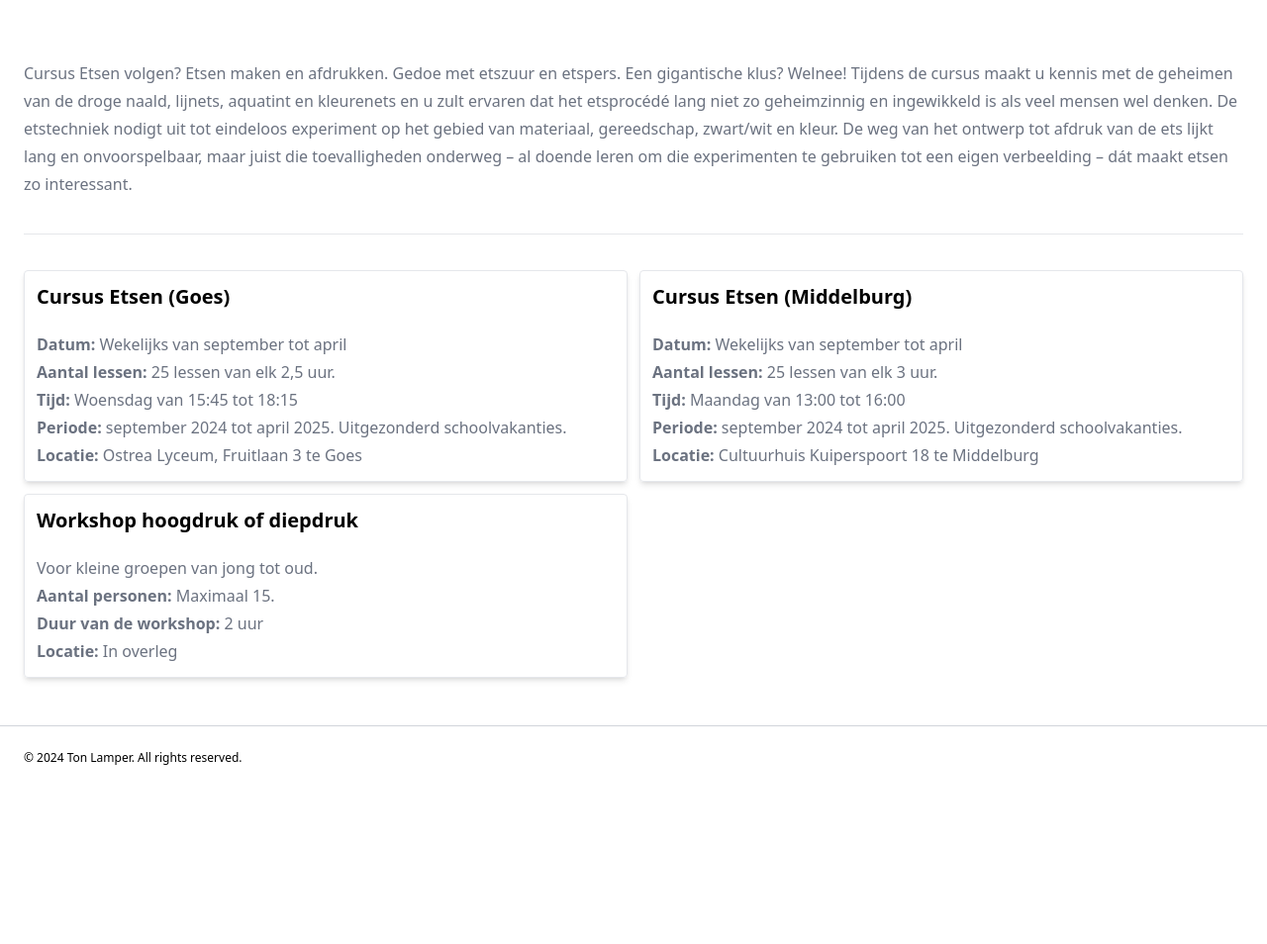
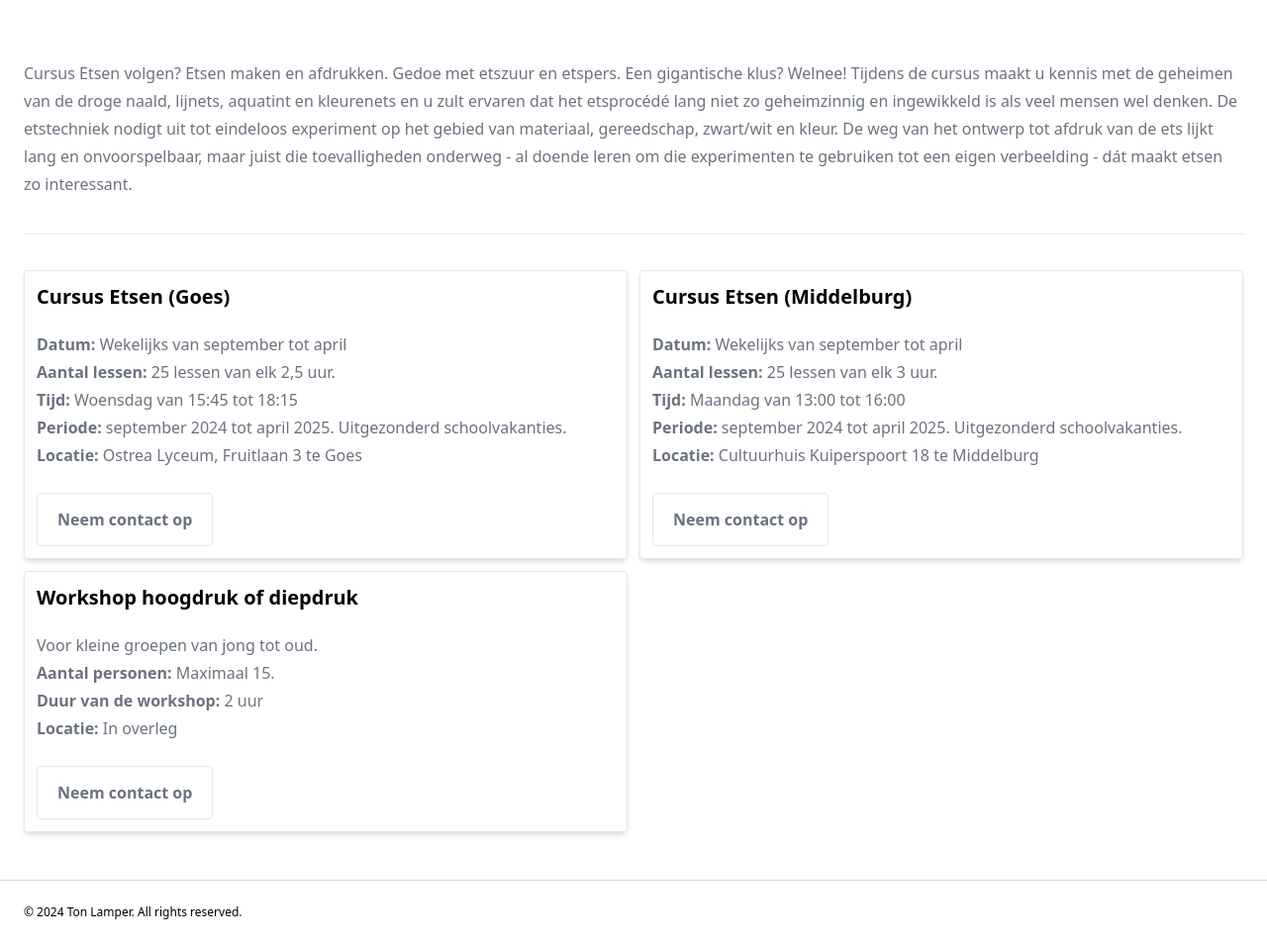
Before and after one commit to savonije/tonlamper.nl, an Astro site: page /cursussen in a window 1280 px wide. Shown: the part 108-1062 px from the top of the page at 99% size. Before the commit the page ends 906 px from the top, so only its background shows below. Built offline with nearby package versions, Linux system fonts and the light colour scheme; Astro itself is replaced by a stand-in of ours.

Commit message:
feat: cursus page contact buttons

```diff
--- a/src/pages/cursussen.astro
+++ b/src/pages/cursussen.astro
@@ -9,8 +9,8 @@ import Layout from '@layouts/Layout.astro'
 		aquatint en kleurenets en u zult ervaren dat het etsprocédé lang niet zo geheimzinnig en
 		ingewikkeld is als veel mensen wel denken. De etstechniek nodigt uit tot eindeloos experiment op
 		het gebied van materiaal, gereedschap, zwart/wit en kleur. De weg van het ontwerp tot afdruk van
-		de ets lijkt lang en onvoorspelbaar, maar juist die toevalligheden onderweg – al doende leren om
-		die experimenten te gebruiken tot een eigen verbeelding – dát maakt etsen zo interessant.
+		de ets lijkt lang en onvoorspelbaar, maar juist die toevalligheden onderweg - al doende leren om
+		die experimenten te gebruiken tot een eigen verbeelding - dát maakt etsen zo interessant.
 	</p>
 
 	<hr class="my-9" />
@@ -23,6 +23,12 @@ import Layout from '@layouts/Layout.astro'
 			<p><strong>Tijd:</strong> Woensdag van 15:45 tot 18:15</p>
 			<p><strong>Periode:</strong> september 2024 tot april 2025. Uitgezonderd schoolvakanties.</p>
 			<p><strong>Locatie:</strong> Ostrea Lyceum, Fruitlaan 3 te Goes</p>
+
+			<a
+				class="btn mt-6"
+				href="mailto:info@tonlamper.nl?subject=Interesse cursus&body=Graag zou ik meer informatie willen ontvangen over de cursus etsen te Goes."
+				>Neem contact op</a
+			>
 		</div>
 
 		<div class="course">
@@ -32,6 +38,12 @@ import Layout from '@layouts/Layout.astro'
 			<p><strong>Tijd:</strong> Maandag van 13:00 tot 16:00</p>
 			<p><strong>Periode:</strong> september 2024 tot april 2025. Uitgezonderd schoolvakanties.</p>
 			<p><strong>Locatie:</strong> Cultuurhuis Kuiperspoort 18 te Middelburg</p>
+
+			<a
+				class="btn mt-6"
+				href="mailto:info@tonlamper.nl?subject=Interesse cursus&body=Graag zou ik meer informatie willen ontvangen over de cursus etsen te Middelburg."
+				>Neem contact op</a
+			>
 		</div>
 
 		<div class="course">
@@ -40,6 +52,12 @@ import Layout from '@layouts/Layout.astro'
 			<p><strong>Aantal personen:</strong> Maximaal 15.</p>
 			<p><strong>Duur van de workshop:</strong> 2 uur</p>
 			<p><strong>Locatie:</strong> In overleg</p>
+
+			<a
+				class="btn mt-6"
+				href="mailto:info@tonlamper.nl?subject=Interesse cursus&body=Graag zou ik meer informatie willen ontvangen over een cursus hoog of diepdruk."
+				>Neem contact op</a
+			>
 		</div>
 	</div>
 </Layout>
--- a/style/base.css
+++ b/style/base.css
@@ -47,3 +47,11 @@ h4 {
 h5 {
 	@apply font-bold text-black;
 }
+
+.btn {
+	@apply inline-flex items-center justify-center rounded border px-5 py-3 font-bold transition-colors;
+
+	&:hover {
+		@apply bg-slate-100;
+	}
+}
```
